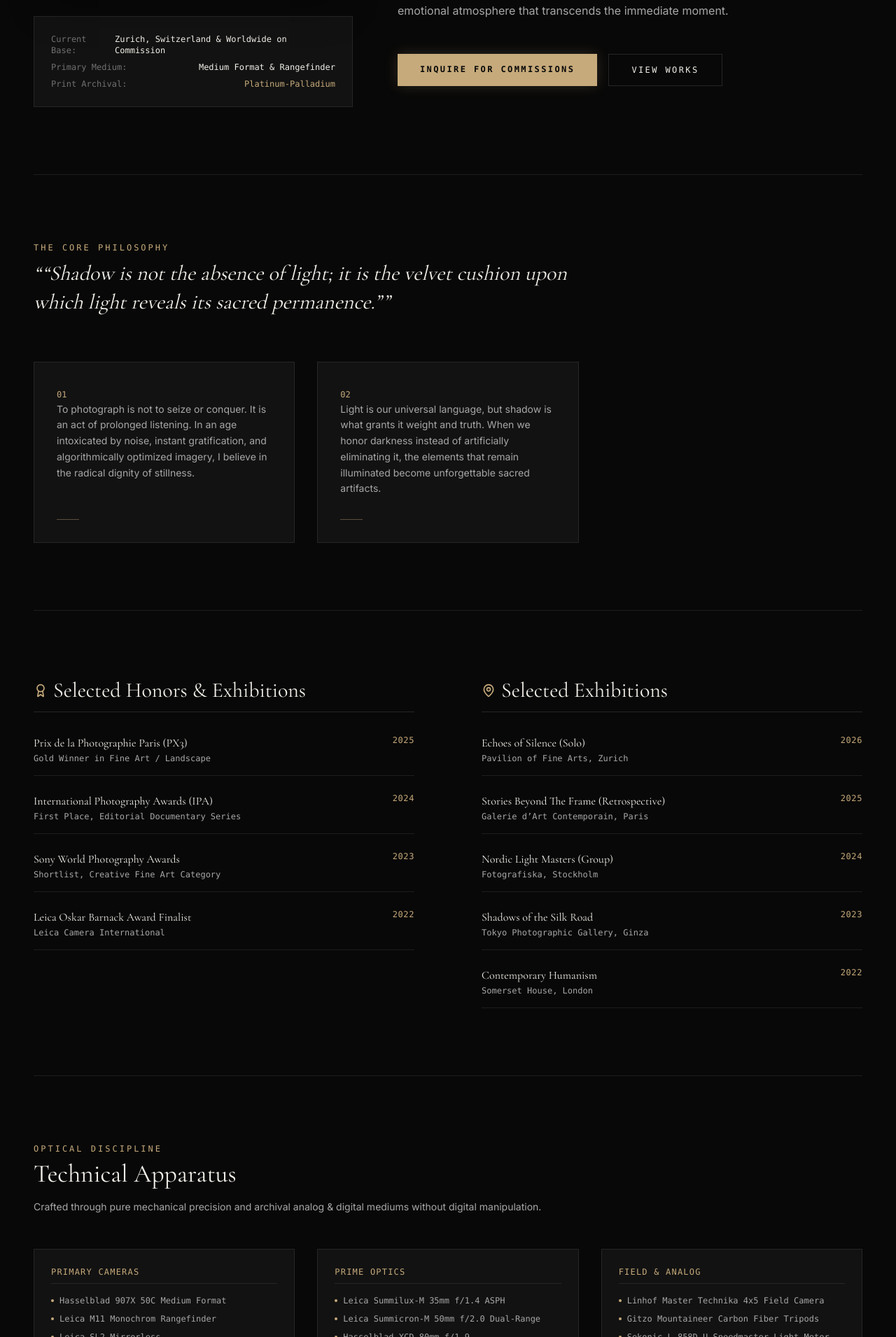
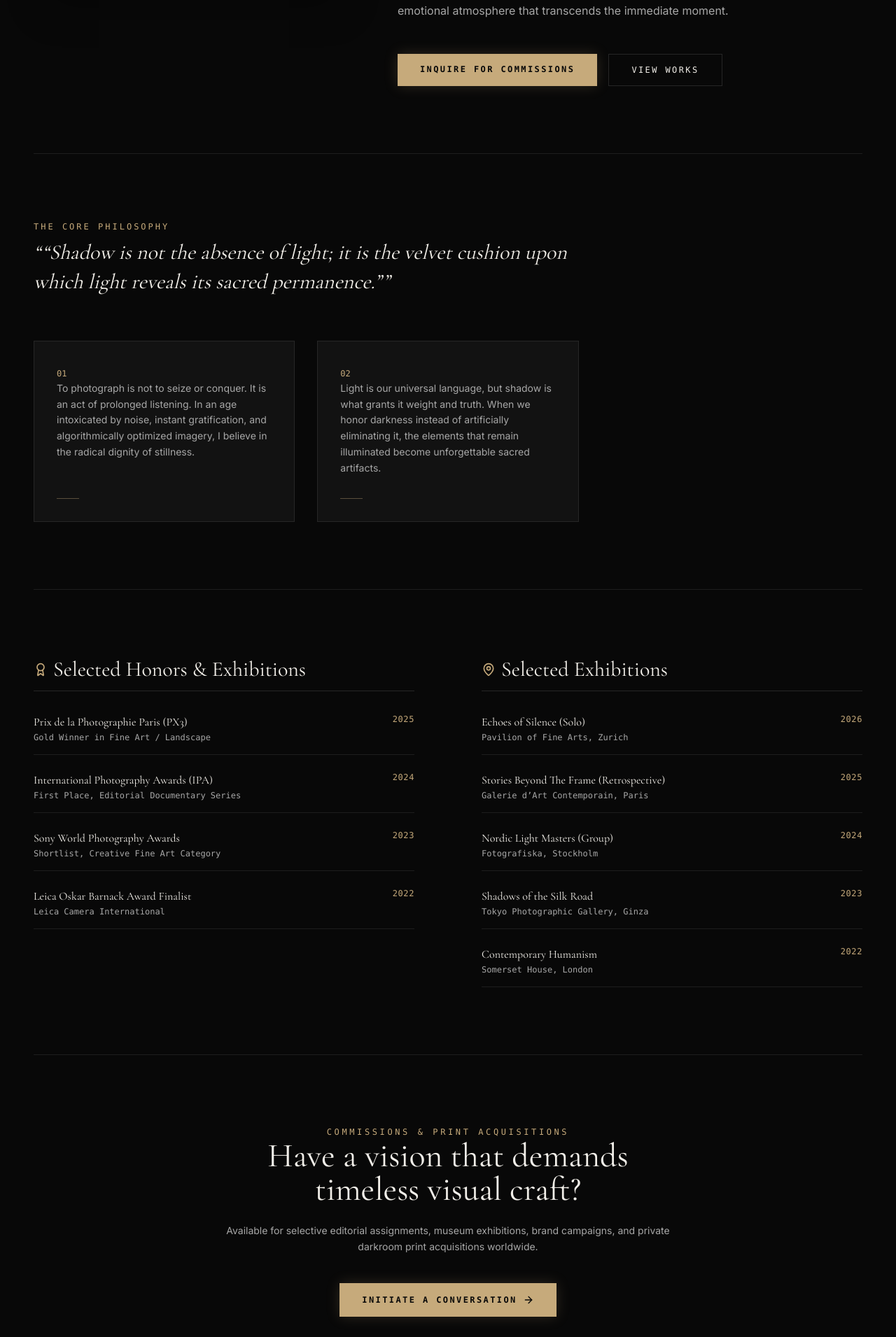
Before and after one commit to herimardinal-cyber/FransD-WEB, a Next.js app: page /about in a window 1280 px wide. Shown: the part 689-2600 px from the top of the page at 70% size. Built offline with nearby package versions, Linux system fonts and the light colour scheme; no server answers; the database is empty.

Commit message:
refactor(about): remove gear apparatus section and current base/medium card per user request

```diff
--- a/src/components/about/AboutPageClient.tsx
+++ b/src/components/about/AboutPageClient.tsx
@@ -58,21 +58,6 @@ export default function AboutPageClient({ initialProfile }: AboutPageClientProps
                 className="object-cover filter contrast-[1.05]"
               />
               <div className="absolute inset-0 bg-gradient-to-t from-black/60 via-transparent to-transparent" />
-            </div>
-
-            <div className="mt-6 p-6 bg-[#121212] border border-[#262626] text-xs font-mono space-y-2">
-              <div className="flex justify-between">
-                <span className="text-[#717171]">{language === 'id' ? 'Basis Studio:' : 'Current Base:'}</span>
-                <span className="text-[#F2EFE9]">{profile.location || t.about.currentBase}</span>
-              </div>
-              <div className="flex justify-between">
-                <span className="text-[#717171]">{language === 'id' ? 'Medium Utama:' : 'Primary Medium:'}</span>
-                <span className="text-[#F2EFE9]">{t.about.primaryMedium}</span>
-              </div>
-              <div className="flex justify-between">
-                <span className="text-[#717171]">{language === 'id' ? 'Cetakan Arsip:' : 'Print Archival:'}</span>
-                <span className="text-[#C6AA7B]">{t.about.printArchival}</span>
-              </div>
             </div>
           </div>
 
@@ -194,42 +179,7 @@ export default function AboutPageClient({ initialProfile }: AboutPageClientProps
         </section>
 
         {/* ========================================================= */}
-        {/* 4. OPTICS & GEAR DISCIPLINE */}
-        {/* ========================================================= */}
-        <section className="py-24 border-b border-[#1d1d1d]">
-          <div className="max-w-3xl mb-12">
-            <span className="text-xs font-mono uppercase tracking-[0.25em] text-[#C6AA7B] block mb-2">
-              {t.about.apparatusBadge}
-            </span>
-            <h3 className="font-serif text-3xl sm:text-4xl text-[#F2EFE9] mb-4">
-              {t.about.apparatusTitle}
-            </h3>
-            <p className="text-sm text-[#A7A7A7] leading-relaxed">
-              {t.about.apparatusDesc}
-            </p>
-          </div>
-
-          <div className="grid grid-cols-1 md:grid-cols-3 gap-8">
-            {(profile.gear || staticProfile.gear).map((g, idx) => (
-              <div key={idx} className="bg-[#121212] border border-[#262626] p-6 space-y-4">
-                <span className="text-xs font-mono uppercase tracking-widest text-[#C6AA7B] block pb-2 border-b border-[#262626]">
-                  {g.category}
-                </span>
-                <ul className="space-y-2.5 text-xs font-mono text-[#A7A7A7]">
-                  {g.items.map((item, itemIdx) => (
-                    <li key={itemIdx} className="flex items-center gap-2">
-                      <span className="w-1 h-1 rounded-full bg-[#C6AA7B]" />
-                      <span>{item}</span>
-                    </li>
-                  ))}
-                </ul>
-              </div>
-            ))}
-          </div>
-        </section>
-
-        {/* ========================================================= */}
-        {/* 5. CONTACT INVITATION */}
+        {/* 4. CONTACT INVITATION */}
         {/* ========================================================= */}
         <section className="pt-24 text-center max-w-2xl mx-auto space-y-6">
           <span className="text-xs font-mono uppercase tracking-[0.3em] text-[#C6AA7B]">
```
